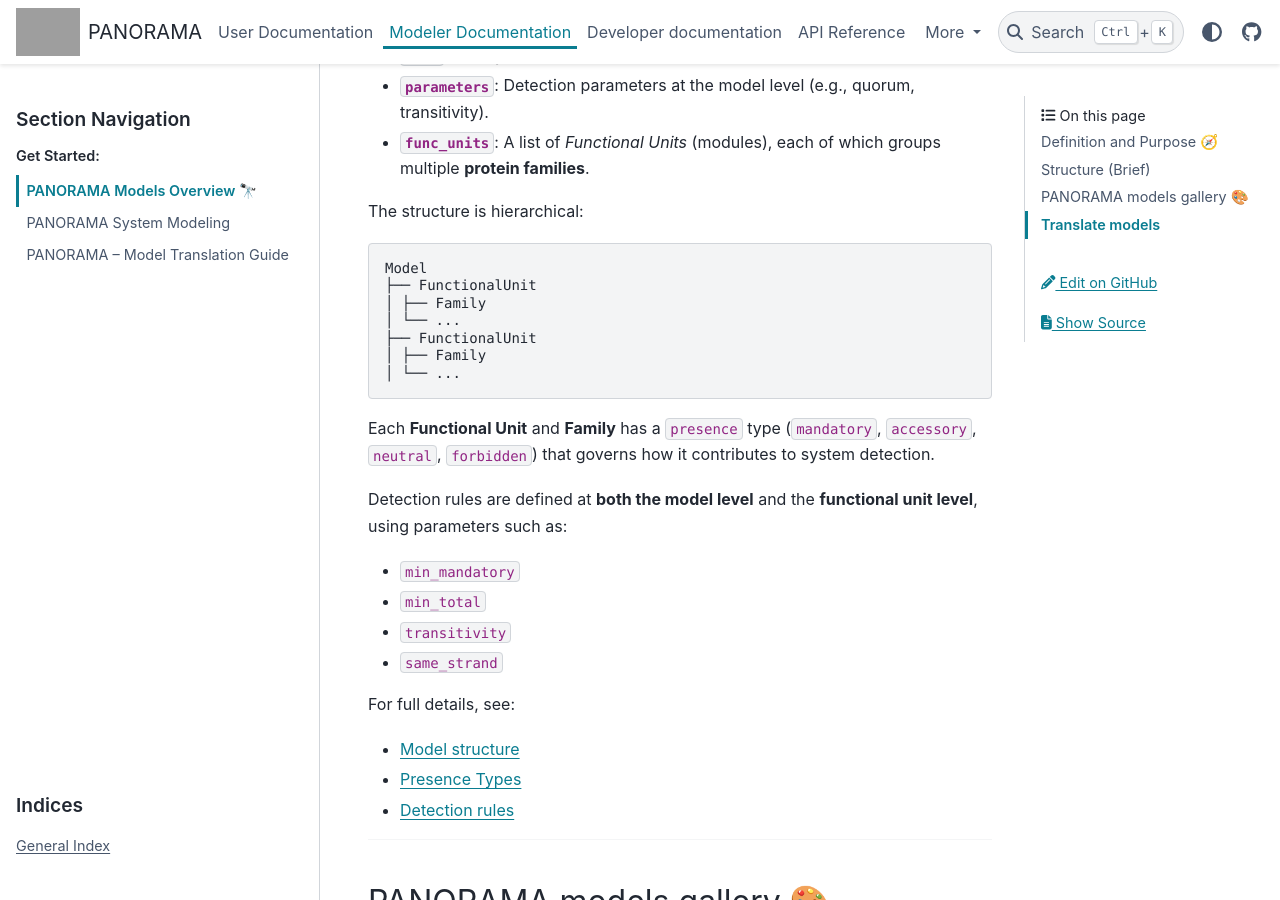
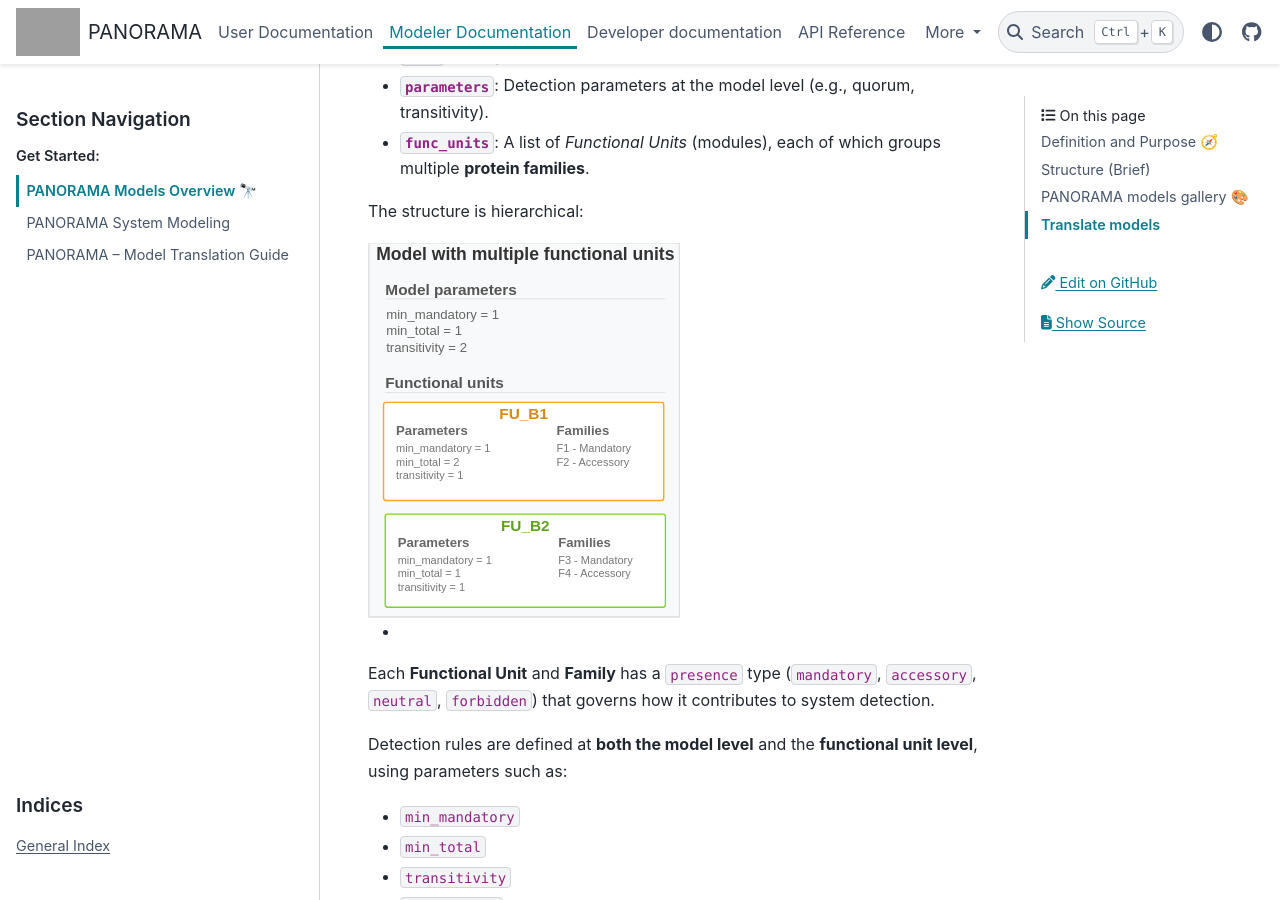
Before and after one commit to labgem/PANORAMA, a Sphinx documentation site: the page built from docs/modeler/overview.md, in a window 1280 px wide and 900 px high, scrolled down 1157 px. Built offline with Sphinx 7.4.7 and the PyData theme 0.15.4, drawn with Linux system fonts in a browser that asks for light colours; the version number could not be read and is left out; grey boxes are pictures that could not be loaded.

Commit message:
Add model structure diagram to documentation and enable MyST colon fence extension

````diff
--- a/docs/conf.py
+++ b/docs/conf.py
@@ -52,6 +52,8 @@ extensions = [
     "sphinxcontrib.jquery",
     "sphinxcontrib.mermaid",
 ]
+
+myst_enable_extensions = ["colon_fence"]
 
 source_suffix = {".md": "markdown"}
 
--- a/docs/modeler/overview.md
+++ b/docs/modeler/overview.md
@@ -39,16 +39,11 @@ Each model file is a single JSON object composed of:
 
 The structure is hierarchical:
 
+```{image} _static/pictures/models_structure.svg
+:alt: Model structure diagram
+:width: 50%
 ```
-Model
-├── FunctionalUnit
-│ ├── Family
-│ └── ...
-├── FunctionalUnit
-│ ├── Family
-│ └── ...
-```
-
+-
 Each **Functional Unit** and **Family** has a `presence` type (`mandatory`, `accessory`, `neutral`, `forbidden`) that
 governs how it contributes to system detection.
 
````
Also changed, not shown: docs/modeler/_static/pictures/models_structure.svg (added).
